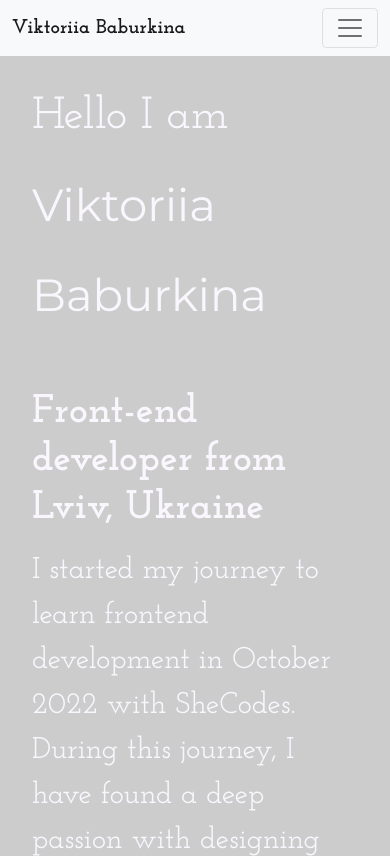
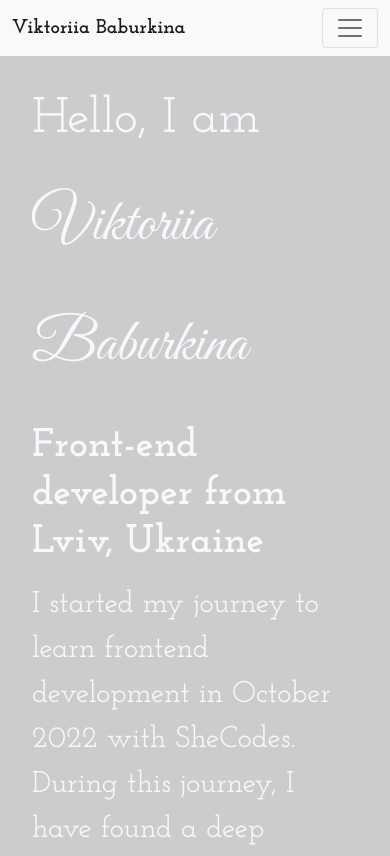
Before and after one commit to ToriCodesVB/my-project, a plain HTML site: page about.html in a window 390 px wide. Shown: the top 856 px of the page. Drawn offline with nearby package versions, Linux system fonts and the light colour scheme.

Commit message:
Change name font

```diff
--- a/about.html
+++ b/about.html
@@ -67,8 +67,8 @@
       <div class="row mb-5">
         <div class="col">
           <div class="about">
-            <h2 class="mb-3">Hello I am</h2>
-            <h1 class="mb-5">Viktoriia Baburkina</h1>
+            <h2 class="mb-3">Hello, I am</h2>
+            <h1 class="mb-3">Viktoriia Baburkina</h1>
             <h3 class="mb-3">Front-end developer from Lviv, Ukraine</h3>
             <p>
               I started my journey to learn frontend development in October 2022
--- a/styles/styles.css
+++ b/styles/styles.css
@@ -31,6 +31,9 @@ h1 {
     color: #F9F7FD;
     text-align: center;
     padding: 80px 20px;
+}
+.hero h2 {
+    font-size: 50px;
 }
 
 p {
@@ -94,9 +97,8 @@ p {
     padding: 80px 20px;
     margin-top: 10px;
 }
-
-.about h1 {
-    font-family: 'Montserrat', sans-serif;
+.about h2 {
+    font-size: 50px;
 }
 
 .about h3 {
@@ -135,7 +137,7 @@ p {
 
 @media (max-width: 900px) {
     h1 {
-        font-size: 45px;
+        font-size: 60px;
         line-height: 2;
     }
 
```
